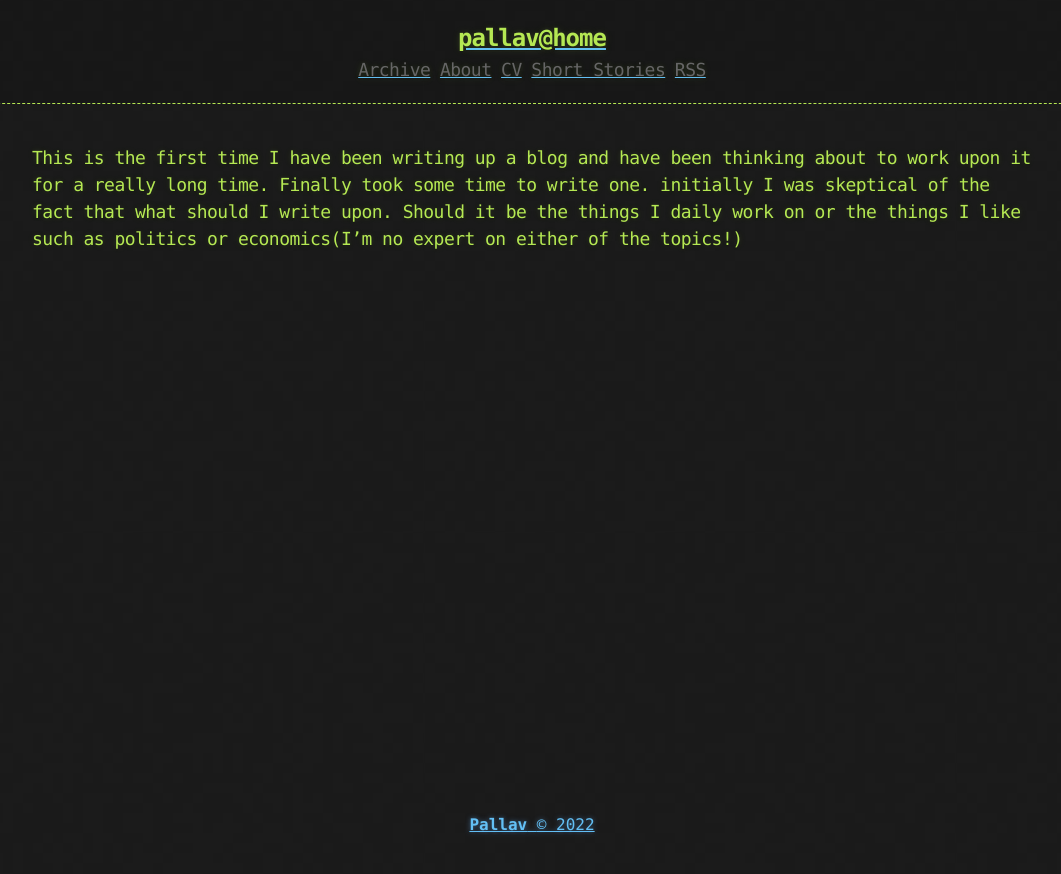
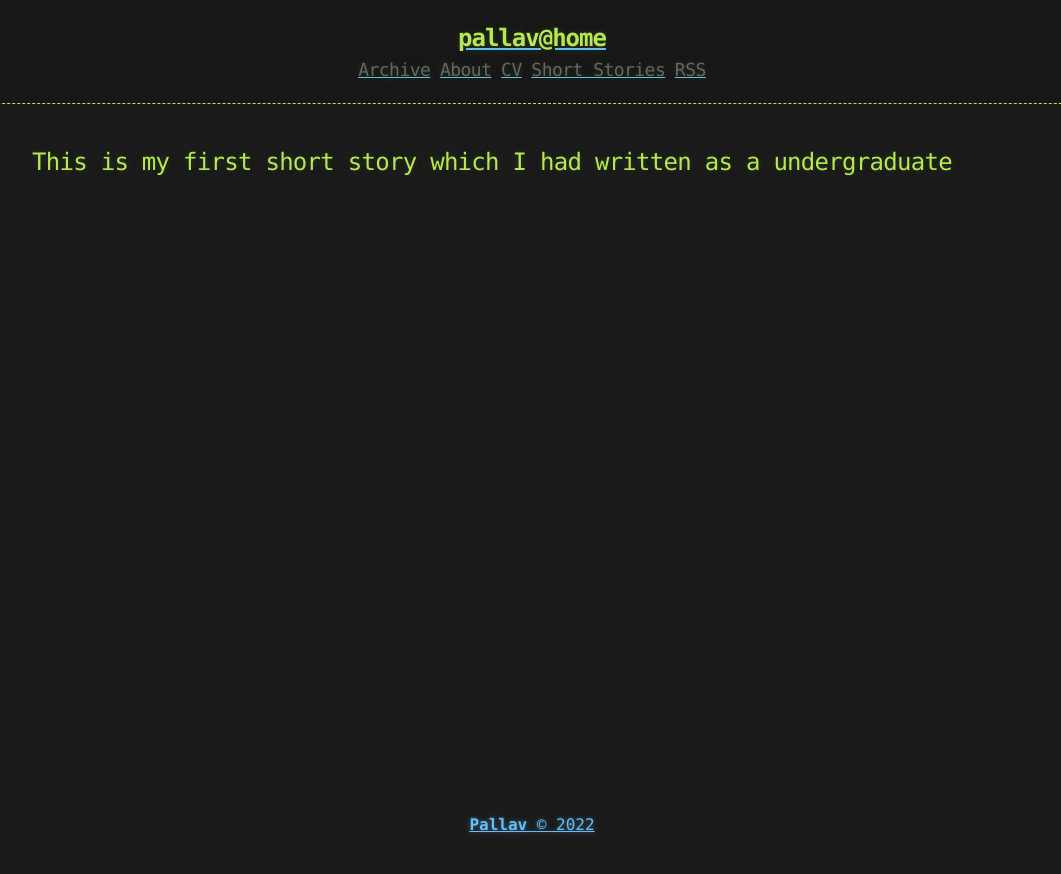
Before and after one commit to pallavsen007/pallavsen007.github.io, a Jekyll site: the page built from short_stories/2022-10-13-Foreign-Exchange.md, in a window 1280 px wide. Shown: the top 874 px of the page, without its empty margins (108-1169 px from the left). Built offline with Jekyll 4.4.1, drawn with Linux system fonts in a browser that asks for light colours; our own code applies the rules of GitHub Pages for plain Markdown files.

Commit message:
foreign exchange

```diff
--- a/short_stories/2022-10-13-Foreign-Exchange.md
+++ b/short_stories/2022-10-13-Foreign-Exchange.md
@@ -1,6 +1,6 @@
 ---
-title: Foreign Exchange
+title: The Foreign Exchange
 published: true
 ---
 
-### This is the first time I have been writing up a blog and have been thinking about to work upon it for a really long time. Finally took some time to write one. initially I was skeptical of the fact that what should I write upon. Should it be the things I daily work on or the things I like such as politics or economics(I'm no expert on either of the topics!)
+## This is my first short story which I had written as a undergraduate
```
